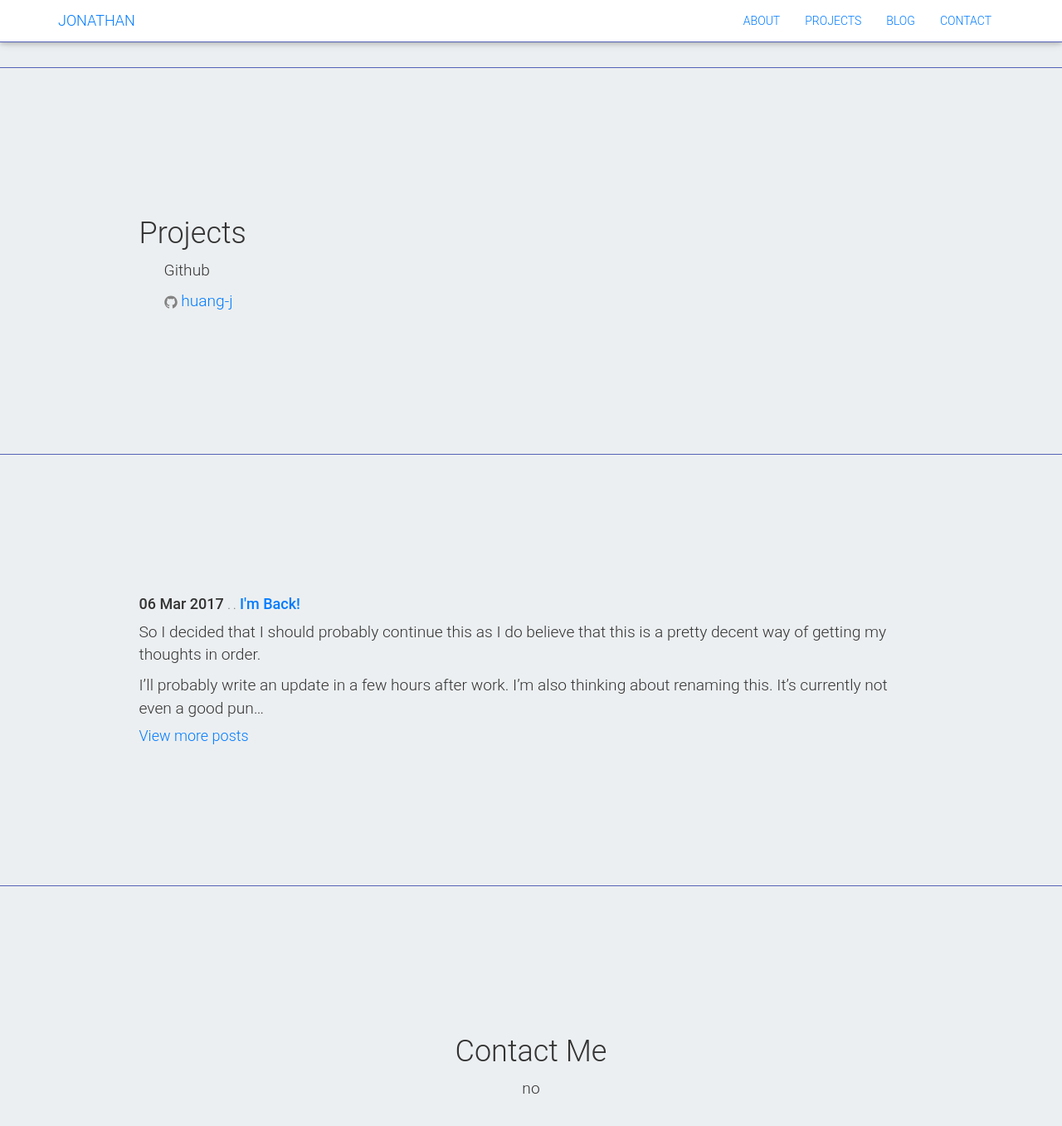
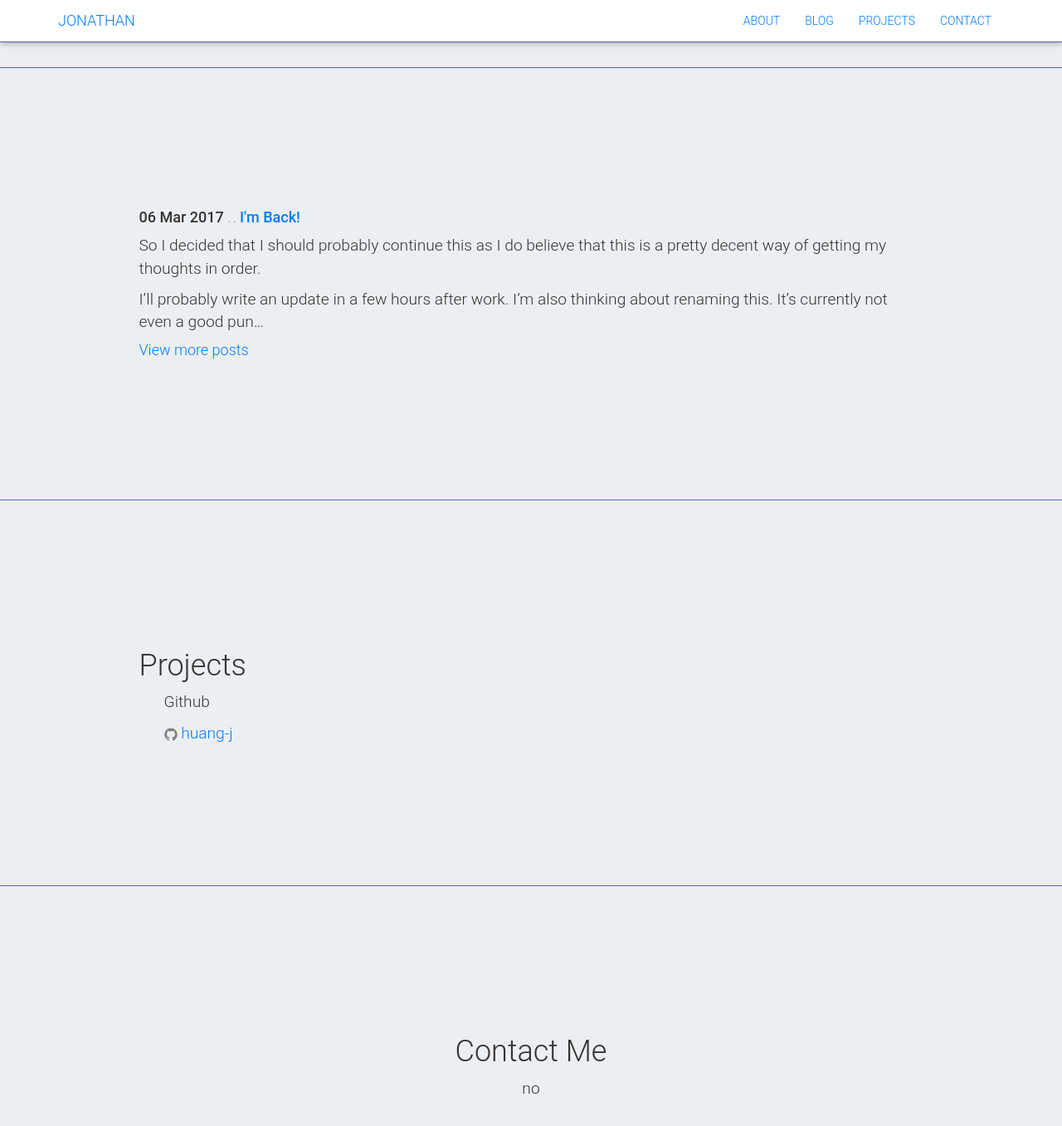
Before and after one commit to huang-j/huang-j.github.io, a Jekyll site: the page built from index.html, in a window 1280 px wide and 1400 px high, scrolled down 1171 px. Shown: the top 1357 px of the window at 83% size. Built offline with Jekyll 4.4.1, drawn with Linux system fonts in a browser that asks for light colours; nearby versions of some CDN libraries; the list of posts is cut into pages by our own code; some of the changed lines change nothing that is shown.

```diff
--- a/_config.yml
+++ b/_config.yml
@@ -29,8 +29,8 @@
 # list of pages
 pages_list:
     About: 'about'
+    Blog: 'latestpost'
     Projects: 'projects'
-    Blog: 'latestpost'
     Contact: 'contact'
 
 gems:
```
